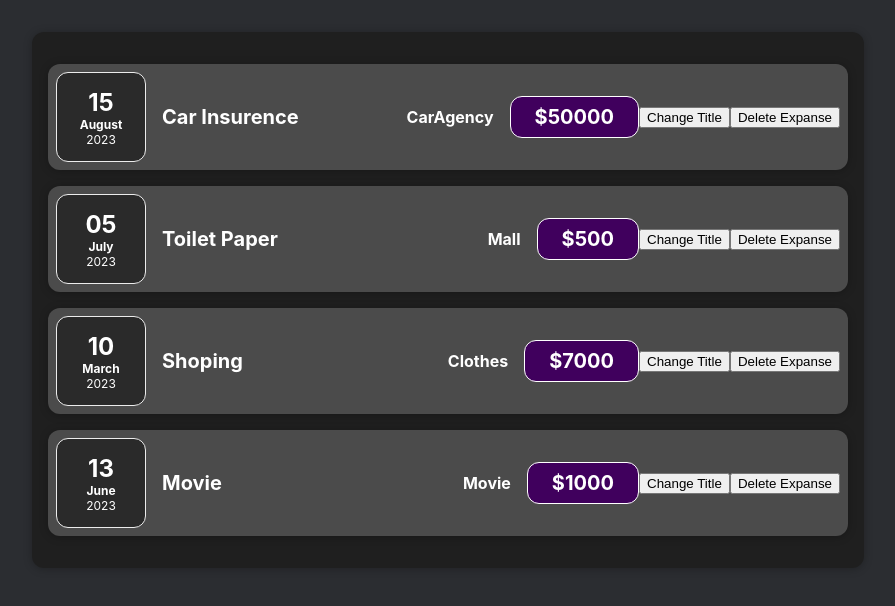
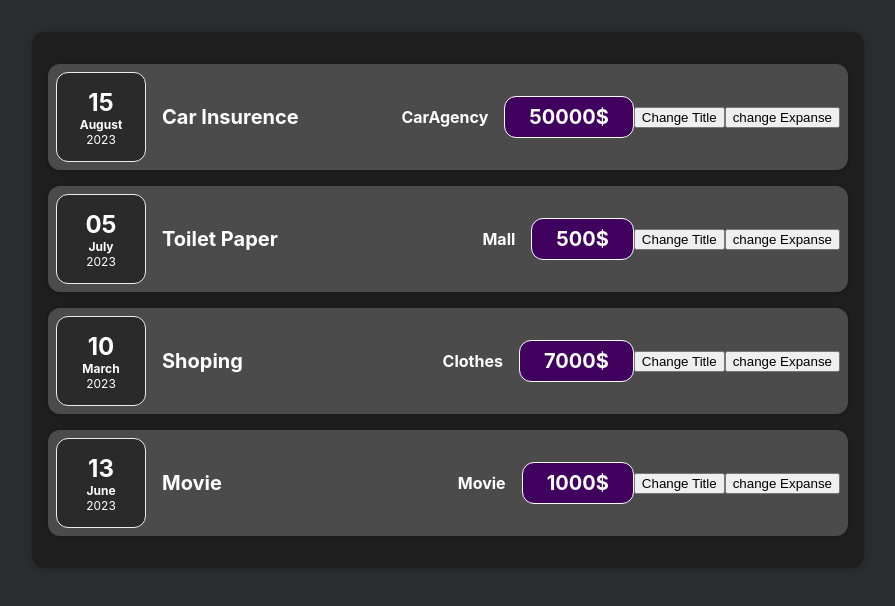
Before and after one commit to Praphul04/React-ExpanseItem-JS, a React (Create React App) app: page / in a window 1280 px wide. Shown: the top 606 px of the page, without its empty margins (192-1087 px from the left). Built offline with nearby package versions, Linux system fonts and the light colour scheme.

Commit message:
first commit

```diff
--- a/src/components/Expenses/ExpenseItem.js
+++ b/src/components/Expenses/ExpenseItem.js
@@ -1,14 +1,21 @@
-import React from 'react';
+import React, {useState} from 'react';
 import ExpenseDate from './ExpenseDate';
 import Card from '../UI/Card.js';
 
 import './ExpenseItem.css';
 
 const ExpenseItem = (props) => {
+const [title, setTitle] = useState(props.title);
+const [Amount, setAmount] =useState(props.Amount)
+
+
+
 const clickHandler = () =>{
-  console.log("clicked")
+  setTitle("Updated");
+  console.log(title)
 }
 const clickDelete = () =>{
+  setAmount("100");
   console.log("clicked")
 }
 
@@ -16,14 +23,14 @@
     <Card className='expense-item'>
         <ExpenseDate date={props.date}/>
           <div className='expense-item_description'>
-            <h2>{props.title}</h2>
+            <h2>{title}</h2>
             </div>
           <div className='LocationOfExpenditure mx-2'>
             <h3>{props.LocationOfExpenditure}</h3>
             </div>
-          <div className='expense-item_price'>${props.Amount} </div>
+          <div className='expense-item_price'>{Amount}$ </div>
           <button onClick={clickHandler}>Change Title</button>
-          <button onClick={clickDelete}>Delete Expanse</button>
+          <button onClick={clickDelete}>change Expanse</button>
     </Card>
 )
   }
```
